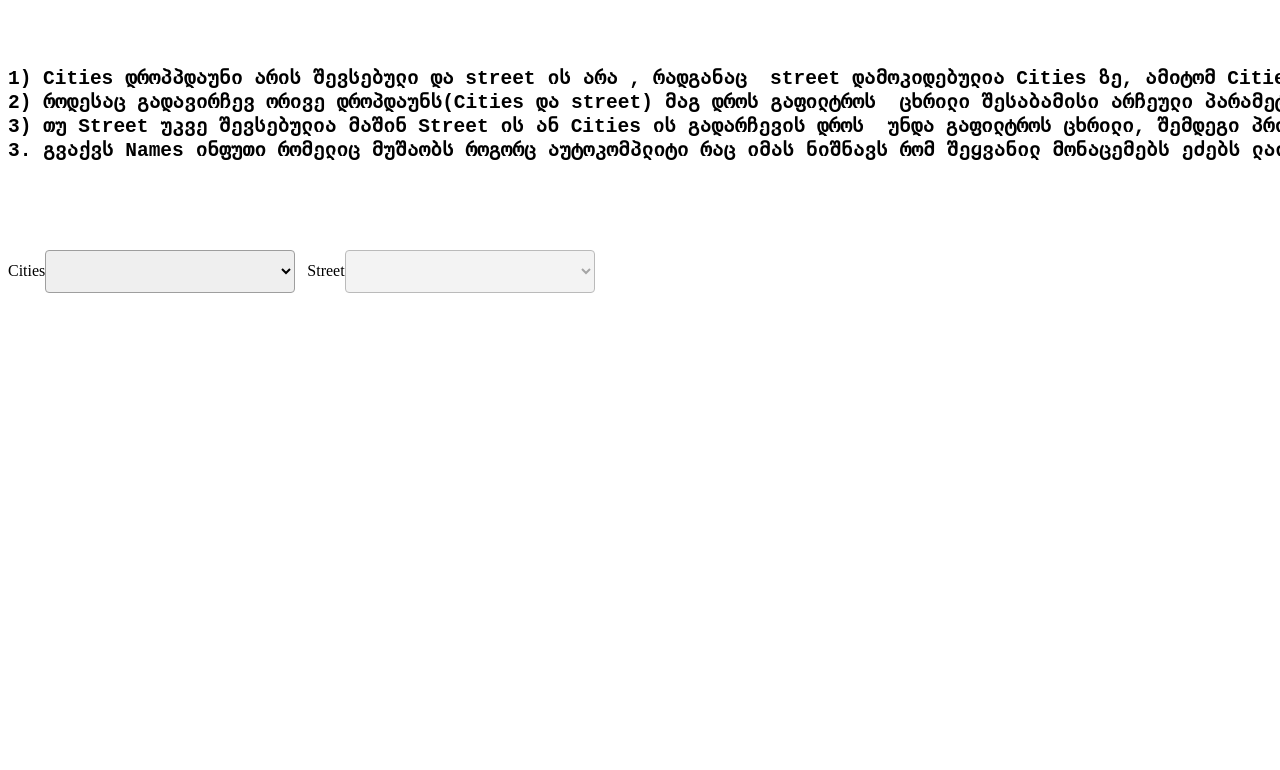
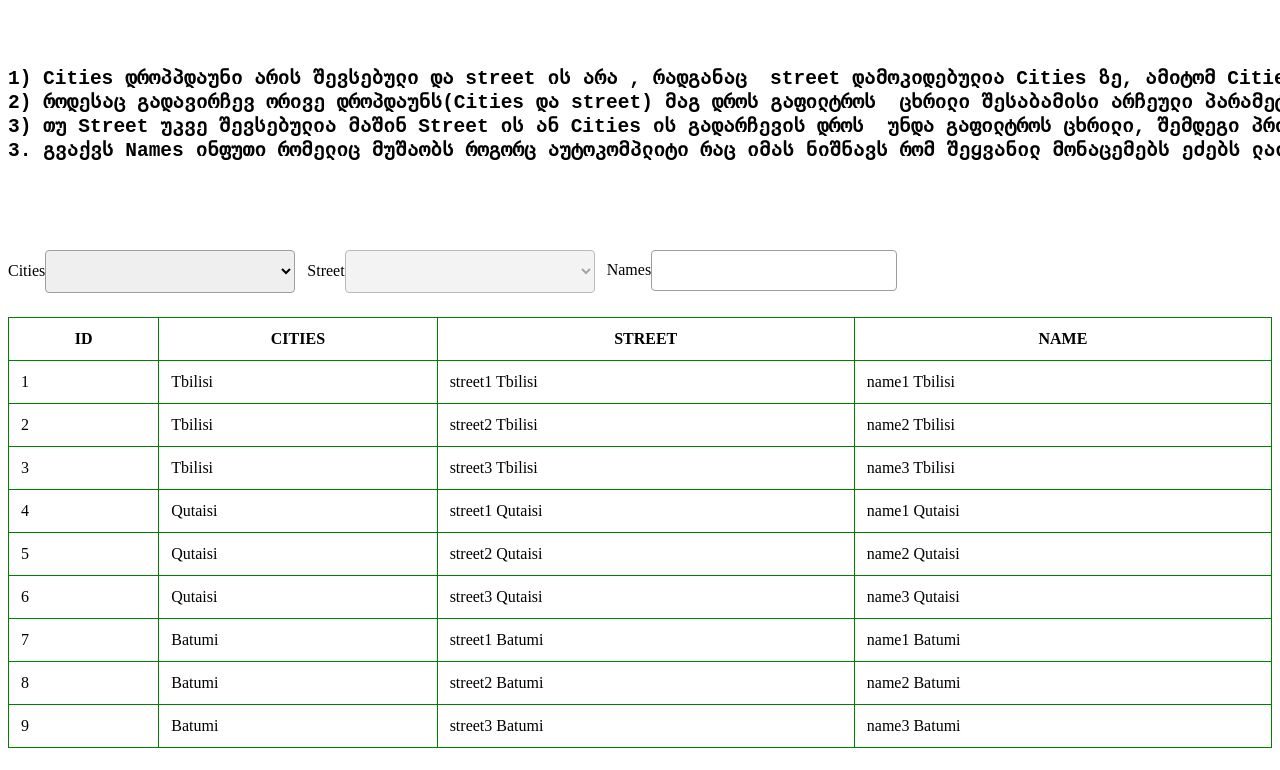
Before and after one commit to gptskialadze/bog-training, an Angular app: page / in a window 1280 px wide. Shown: the top 770 px of the page. Built offline with nearby package versions, Linux system fonts and the light colour scheme.

Commit message:
Feat: Finished task. Added filtering of the data, according to the assignment.

```diff
--- a/src/app/city-street-filter/city-street-filter.component.html
+++ b/src/app/city-street-filter/city-street-filter.component.html
@@ -12,5 +12,29 @@
         <option *ngFor="let street of (streets$ | async)">{{street}}</option>
       </select>
     </div>
+    <div>
+      <label>Names</label>
+      <input type="text" formControlName="name" class="form-control">
+    </div>
+  </div>
+  <div class="list">
+    <table>
+      <thead>
+      <tr>
+        <th>ID</th>
+        <th>CITIES</th>
+        <th>STREET</th>
+        <th>NAME</th>
+      </tr>
+      </thead>
+      <tbody>
+      <tr *ngFor="let data of (filteredData$ | async)">
+        <td>{{data.id}}</td>
+        <td>{{data.city}}</td>
+        <td>{{data.street}}</td>
+        <td>{{data.name}}</td>
+      </tr>
+      </tbody>
+    </table>
   </div>
 </div>
--- a/src/app/city-street-filter/city-street-filter.component.ts
+++ b/src/app/city-street-filter/city-street-filter.component.ts
@@ -1,8 +1,8 @@
-import { Component, OnInit } from '@angular/core';
-import { FormBuilder, FormGroup, Validators } from '@angular/forms';
-import { CityStreetService } from '../city-street.service';
-import { Observable, of } from 'rxjs';
-import { map, switchMap } from 'rxjs/operators';
+import {Component, OnInit} from '@angular/core';
+import {FormBuilder, FormGroup, Validators} from '@angular/forms';
+import {CityStreetService} from '../city-street.service';
+import {combineLatest, debounceTime, Observable, of, startWith} from 'rxjs';
+import {map, switchMap} from 'rxjs/operators';
 
 @Component({
   selector: 'app-city-street-filter',
@@ -13,32 +13,65 @@ export class CityStreetFilterComponent implements OnInit {
   form: FormGroup;
   cities$: Observable<{ name: string; streets: string[]; }[]>;
   streets$: Observable<string[]>;
+  filteredData$: Observable<any[]>;
 
   constructor(private fb: FormBuilder, private cityStreetService: CityStreetService) {
     this.cities$ = of([]);
     this.streets$ = of([]);
+    this.filteredData$ = of([]);
 
     this.form = this.fb.group({
       city: ['', Validators.required],
-      street: [{ value: '', disabled: true }]
+      street: [{value: '', disabled: true}],
+      name: ['']
     });
   }
 
   ngOnInit(): void {
-    // Fetch cities
     this.cities$ = this.cityStreetService.getCities();
 
     // Update streets based on selected city
     this.streets$ = this.form.get('city')!.valueChanges.pipe(
+      startWith(this.form.get('city')!.value),
       switchMap(city => this.cityStreetService.getCities().pipe(
         map(cities => cities.find(c => c.name === city)?.streets || [])
       ))
     );
 
-    // Enable the street dropdown and reset its value when a city is selected
+    // Enable street selection after city is selected
     this.form.get('city')!.valueChanges.subscribe(() => {
       this.form.get('street')!.setValue('');
       this.form.get('street')!.enable();
     });
+
+    // Filtering data based on form controls
+    this.filteredData$ = combineLatest([
+      this.form.get('city')!.valueChanges.pipe(startWith(this.form.get('city')!.value)),
+      this.form.get('street')!.valueChanges.pipe(startWith(this.form.get('street')!.value)),
+      this.form.get('name')!.valueChanges.pipe(
+        startWith(this.form.get('name')!.value),
+        debounceTime(3000)  // 3 seconds debounce
+      )
+    ]).pipe(
+      switchMap(([city, street, name]) => {
+        console.log('City:', city, 'Street:', street, 'Name:', name);
+        return this.cityStreetService.getData().pipe(
+          map(data => {
+            console.log('Original Data:', data);
+            const filtered = data.filter(item =>
+              (!city || item.city === city) &&
+              (!street || item.street === street) &&
+              (!name ||
+                item.name.toLowerCase().includes(name) ||
+                item.city.toLowerCase().includes(name) ||
+                item.street.toLowerCase().includes(name) ||
+                item.id.toString().includes(name))
+            );
+            console.log('Filtered Data:', filtered);
+            return filtered;
+          })
+        );
+      })
+    );
   }
 }
--- a/src/app/city-street.service.ts
+++ b/src/app/city-street.service.ts
@@ -1,5 +1,6 @@
 import {Injectable} from '@angular/core';
 import {Observable, of} from 'rxjs';
+import {data} from "./data";
 
 @Injectable({
   providedIn: 'root'
@@ -7,11 +8,17 @@ import {Observable, of} from 'rxjs';
 export class CityStreetService {
   private cities = [
     {name: 'Tbilisi', streets: ['street1 Tbilisi', 'street2 Tbilisi', 'street3 Tbilisi']},
-    {name: 'Kutaisi', streets: ['street1 Kutaisi', 'street2 Kutaisi', 'street3 Kutaisi']},
+    {name: 'Qutaisi', streets: ['street1 Qutaisi', 'street2 Qutaisi', 'street3 Qutaisi']},
     {name: 'Batumi', streets: ['street1 Batumi', 'street2 Batumi', 'street3 Batumi']}
   ];
+
+  private data = data;
 
   getCities(): Observable<{ name: string, streets: string[] }[]> {
     return of(this.cities);
   }
+
+  getData(): Observable<{ id: number, city: string, street: string, name: string }[]> {
+    return of(this.data);
+  }
 }
```
